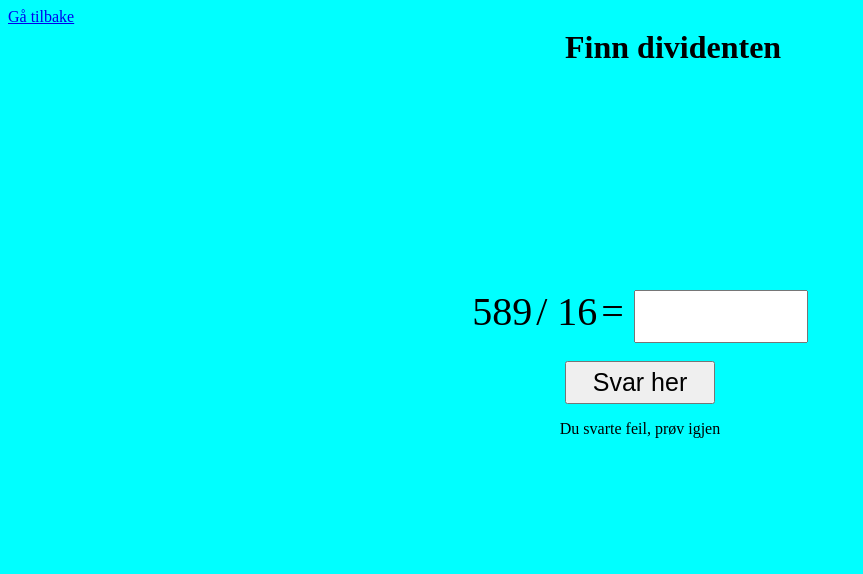
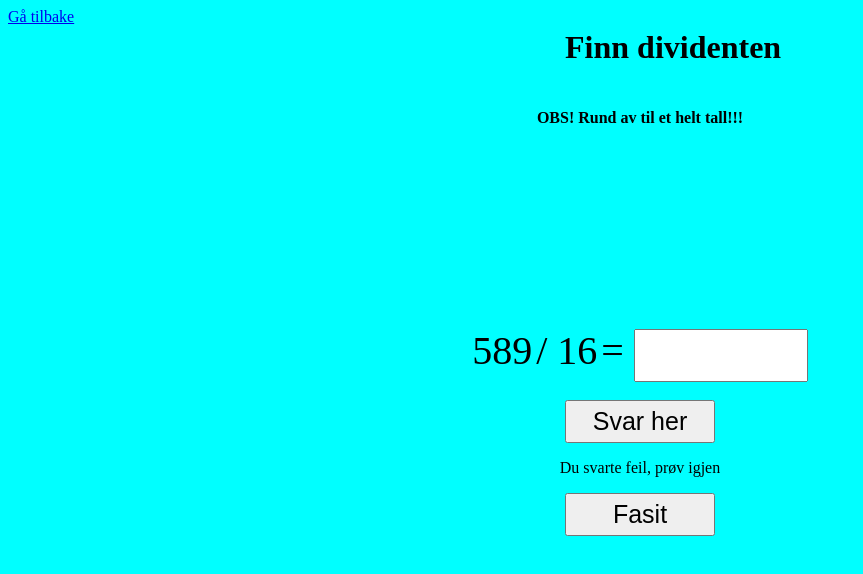
Before and after one commit to takki-10/takki-10.github.io, a plain HTML site: page divisjon.html in a window 1280 px wide. Both pictures are taken after a click on the button "Svar her". Shown: the whole page, without its empty margins (0-863 px from the left). Drawn offline with Linux system fonts and the light colour scheme.

Commit message:
I added an correct answer button for the user to see their answer if they are stuck. I did also edit the response if it is right or wrong so that it doesnt go up and down. I did also make a message informeing the user to round up their number in when dividing the numbers.

```diff
--- a/divisjon.html
+++ b/divisjon.html
@@ -45,6 +45,7 @@
         </div>
 
     </div>
+    <h4>OBS! Rund av til et helt tall!!!</h4>
 
     <div class="oppgave">
         <span id="tall1" style="font-size: 40px;">?</span>
@@ -60,6 +61,11 @@
         <p id="respons">
         </p>
     </div>
+    <p id="melding">----------------------------------------------------------------------</p>
+    <div>
+        <button onclick="respons()">Fasit</button>
+    </div>
+
 
 
 </body>
--- a/divisjon.js
+++ b/divisjon.js
@@ -37,7 +37,7 @@ function sjekkSvar() {
         console.log("Bruker skrev:", brukerSvar);
         console.log("Riktig svar er:", svar) ;
         nyOppgave(); // ny oppgave når svaret er riktig
-        response.textContent = "Du svarte riktig, prøv neste oppgave"
+        document.getElementById("melding").innerText = "Du svarte riktig, prøv neste oppgave";
 
 
 
@@ -45,7 +45,7 @@ function sjekkSvar() {
         // alert("Feil, prøv igjen!");
         console.log("Bruker skrev:", brukerSvar) ;
         console.log("Bruker skrev", svar) ;
-        response.textContent = "Du svarte feil, prøv igjen"
+        document.getElementById("melding").innerText = "Du svarte feil, prøv igjen";
 
     }
 }
@@ -61,3 +61,8 @@ document.getElementById("gjetttall").addEventListener("keydown", function (event
 
 // Start første oppgave
 nyOppgave();
+
+function respons(){
+    console.log(svar)
+    alert(svar)
+}
```
Also changed, not shown: addisjon.html (+4 -0 lines), addisjon.js (+8 -2 lines), multiplikasjon.html (+5 -0 lines), multiplikasjon.js (+7 -2 lines), subtraksjon.html (+4 -0 lines), subtraksjon.js (+7 -2 lines).
